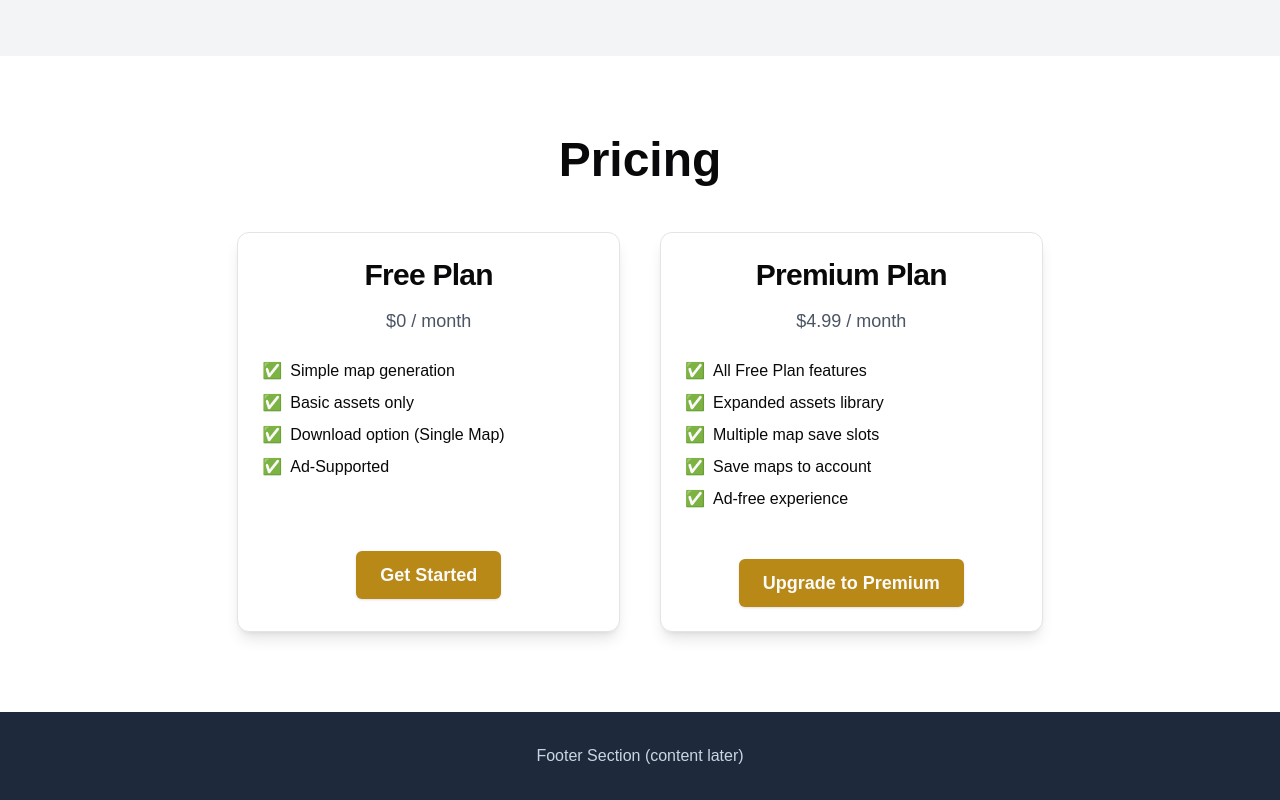
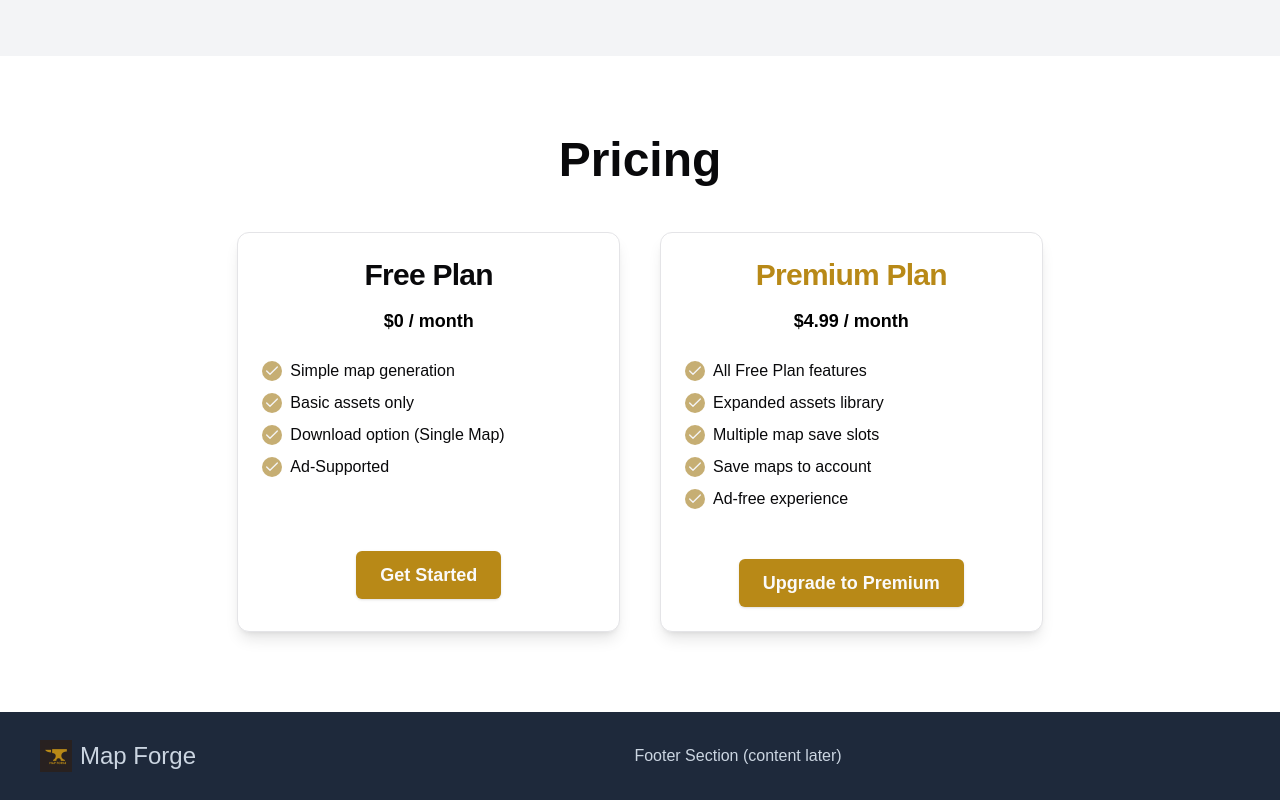
Before and after one commit to Chris-J-Schmitz/map-forge, a Next.js app: page / in a window 1280 px wide. Shown: the part 1178-1978 px from the top of the page. Built offline with nearby package versions, Linux system fonts and the light colour scheme; no server answers.

Commit message:
Styling on pricing section and added brand logo to footer

```diff
--- a/src/app/(HomePage)/_Components/Footer.tsx
+++ b/src/app/(HomePage)/_Components/Footer.tsx
@@ -1,8 +1,14 @@
+import { BrandLogo } from "@/components/BrandLogo";
+import Link from "next/link";
+
 
 
 export function Footer() {
     return (
         <section className="flex justify-between items-center bg-slate-800 text-slate-300">
+            <Link href="/">
+                    <BrandLogo />
+                </Link>
             <div className="m-auto py-8">Footer Section (content later) </div>
         </section>
     )
--- a/src/app/(HomePage)/_Components/PricingSection.tsx
+++ b/src/app/(HomePage)/_Components/PricingSection.tsx
@@ -1,6 +1,7 @@
 import { Card, CardHeader, CardTitle, CardContent, CardFooter} from "@/components/ui/card";
 import { Button } from "@/components/ui/button";
 import plans from "@/app/data/plans.json";
+import { CheckIcon } from "lucide-react";
 
 export function PricingSection() {
     return (
@@ -11,16 +12,22 @@ export function PricingSection() {
                     {plans.map((plan) => (
                         <Card key={plan.id} className="shadow-lg">
                             <CardHeader>
-                                <CardTitle className="text-3xl font-semibold mb-2">{plan.name}</CardTitle>
-                                <p className="text-lg text-gray-600">
+                            <CardTitle
+                                className={`text-3xl font-semibold mb-2 ${
+                                    plan.id === "premium" ? "text-[#b88917]" : ""
+                                }`}
+                                 >
+                                {plan.name}
+                            </CardTitle>
+                                <p className="text-lg font-bold text-black">
                                     ${plan.price} / {plan.frequency}
                                 </p>
                             </CardHeader>
                             <CardContent className="min-h-48">
                                 <ul className="mb-6 text-left space-y-2">
                                     {plan.features.map((feature, index) => (
-                                        <li key={index} className="flex items-center space-x-2">
-                                            <span>✅</span>
+                                        <li key={index} className="flex items-center space-x-2 ">
+                                            <CheckIcon className="size-5 stroke-accent bg-[#a07815]/60 rounded-full p-0.5 " />
                                             <span>{feature}</span>
                                         </li>
                                     ))}
```
